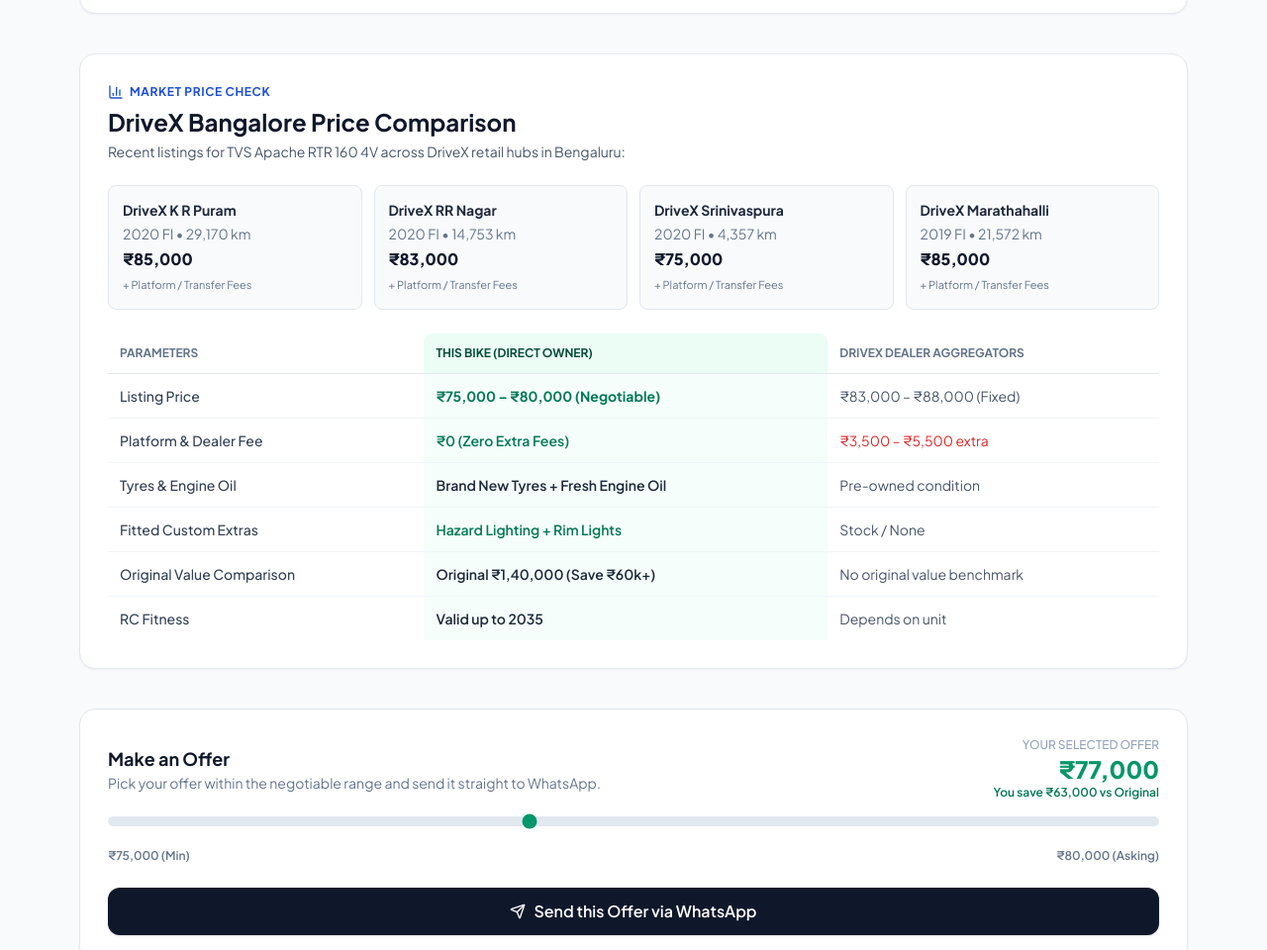
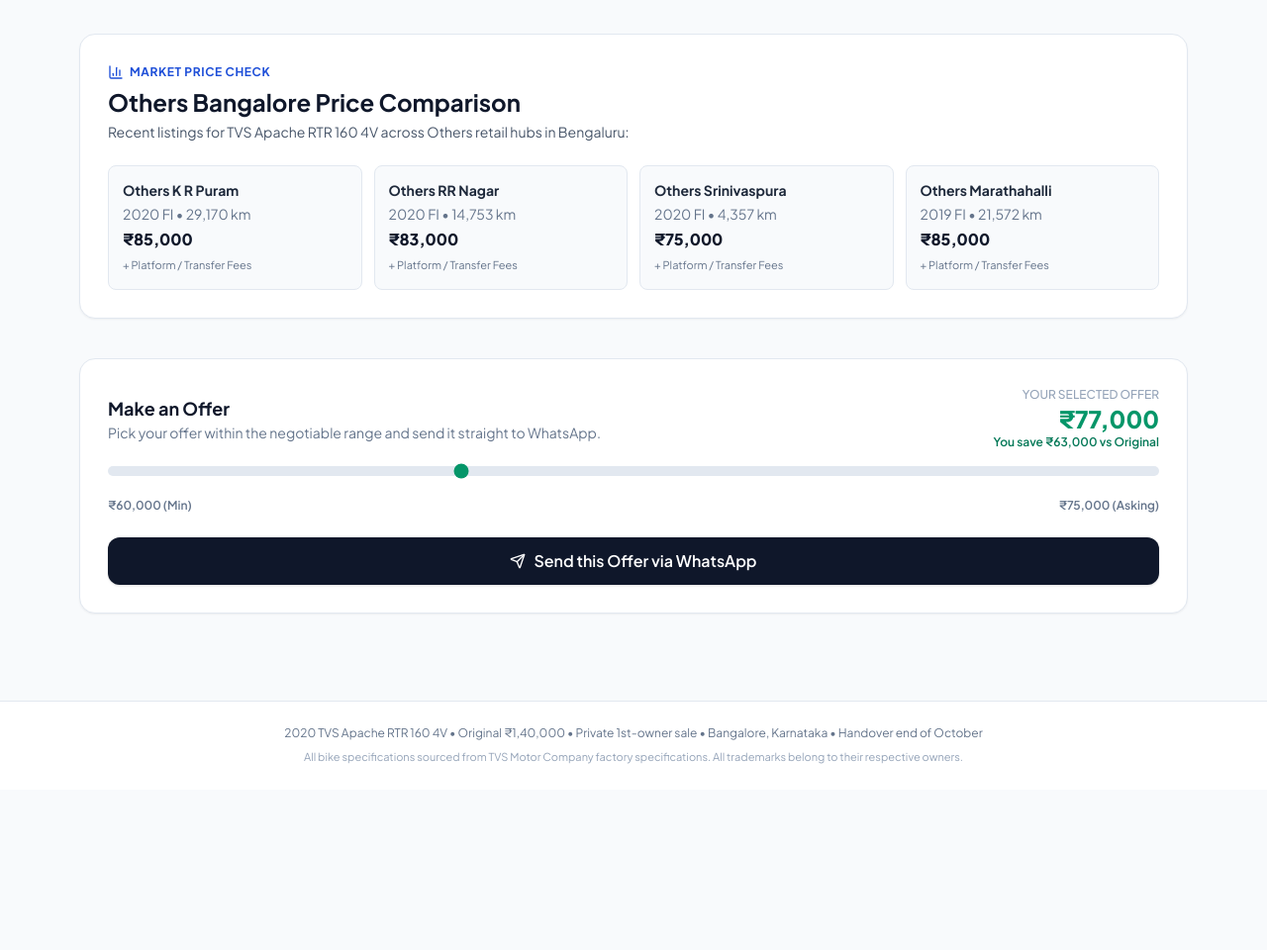
Before and after one commit to skyhunter1001/rtr-sale, a plain HTML site: page index.html in a window 1280 px wide. Shown: the part 1310-2270 px from the top of the page at 99% size. After the commit the page ends 2140 px from the top, so only its background shows below. Drawn offline with nearby package versions, Linux system fonts and the light colour scheme.

Commit message:
Update index.html

```diff
--- a/index.html
+++ b/index.html
@@ -144,7 +144,7 @@
               <span class="animate-ping absolute inline-flex h-full w-full rounded-full bg-emerald-400 opacity-75"></span>
               <span class="relative inline-flex rounded-full h-2.5 w-2.5 bg-emerald-600"></span>
             </span>
-            <span>🔥 <strong class="font-bold text-emerald-800">2</strong> buyers have enquired recently</span>
+            <span>🔥 <strong id="interestCount" class="font-bold text-emerald-800">2</strong> buyers have enquired recently</span>
           </div>
         </div>
 
@@ -153,7 +153,7 @@
           <div>
             <div class="flex items-center justify-between">
               <span class="text-xs font-semibold text-slate-500 uppercase tracking-wider">Original On-Road Price</span>
-              <span class="text-xs font-bold text-emerald-700 bg-emerald-50 border border-emerald-200 px-2 py-0.5 rounded">Save ~45% (₹60k+)</span>
+              <span class="text-xs font-bold text-emerald-700 bg-emerald-50 border border-emerald-200 px-2 py-0.5 rounded">Save ~53% (₹75k+)</span>
             </div>
             <div class="text-slate-400 font-semibold text-base line-through mt-0.5">₹1,40,000</div>
           </div>
@@ -161,7 +161,7 @@
           <div class="pt-2 border-t border-slate-100 flex items-baseline justify-between">
             <div>
               <span class="text-xs font-semibold text-slate-500 uppercase tracking-wider block">Asking Price</span>
-              <div class="text-3xl font-black text-slate-900">₹75,000 – ₹80,000</div>
+              <div class="text-3xl font-black text-slate-900">₹65,000 – ₹75,000</div>
             </div>
             <span class="text-xs font-bold text-emerald-700 bg-emerald-100 px-2.5 py-1 rounded-md">Negotiable</span>
           </div>
@@ -181,7 +181,7 @@
           </div>
           <div class="bg-white p-3 rounded-lg border border-slate-200">
             <span class="text-xs text-slate-500 block">Kilometers</span>
-            <span class="font-bold text-slate-800">30,000 km</span>
+            <span class="font-bold text-slate-800">30,300 km</span>
           </div>
           <div class="bg-white p-3 rounded-lg border border-slate-200">
             <span class="text-xs text-slate-500 block">Ownership</span>
@@ -189,7 +189,7 @@
           </div>
           <div class="bg-white p-3 rounded-lg border border-slate-200">
             <span class="text-xs text-slate-500 block">RC Fitness</span>
-            <span class="font-bold text-slate-800">Valid till 2038</span>
+            <span class="font-bold text-slate-800">Valid till 2035</span>
           </div>
           <div class="bg-white p-3 rounded-lg border border-slate-200">
             <span class="text-xs text-slate-500 block">Tyres</span>
@@ -197,7 +197,7 @@
           </div>
           <div class="bg-white p-3 rounded-lg border border-slate-200">
             <span class="text-xs text-slate-500 block">Engine Oil</span>
-            <span class="font-bold text-emerald-700"> 10W30 Synthetic Oil</span>
+            <span class="font-bold text-emerald-700">Fresh Oil 10w30</span>
           </div>
         </div>
 
@@ -289,7 +289,7 @@
             </div>
             <div>
               <span class="text-slate-500 block">Rear Brake</span>
-              <span class="font-semibold text-slate-800">200 mm Petal Disc </span>
+              <span class="font-semibold text-slate-800">200 mm Petal Disc / Drum</span>
             </div>
             <div>
               <span class="text-slate-500 block">ABS Unit</span>
@@ -366,43 +366,43 @@
       </div>
     </section>
 
-    <!-- DriveX Bangalore Market Comparison -->
+    <!-- Others Bangalore Market Comparison -->
     <section class="bg-white rounded-2xl p-5 md:p-7 border border-slate-200 shadow-sm space-y-6">
       <div>
         <div class="inline-flex items-center gap-1.5 text-xs font-bold text-blue-700 uppercase tracking-wider mb-1">
           <i data-lucide="bar-chart-3" class="w-4 h-4"></i> Market Price Check
         </div>
-        <h2 class="text-xl md:text-2xl font-bold text-slate-900">DriveX Bangalore Price Comparison</h2>
+        <h2 class="text-xl md:text-2xl font-bold text-slate-900">Others Bangalore Price Comparison</h2>
         <p class="text-slate-600 text-sm mt-1">
-          Recent listings for TVS Apache RTR 160 4V across DriveX retail hubs in Bengaluru:
+          Recent listings for TVS Apache RTR 160 4V across Others retail hubs in Bengaluru:
         </p>
       </div>
 
-      <!-- DriveX Listing Cards -->
+      <!-- Others Listing Cards -->
       <div class="grid grid-cols-1 sm:grid-cols-2 lg:grid-cols-4 gap-3 text-xs md:text-sm">
         <div class="p-3.5 bg-slate-50 rounded-lg border border-slate-200 space-y-1">
-          <div class="font-bold text-slate-800">DriveX K R Puram</div>
+          <div class="font-bold text-slate-800">Others K R Puram</div>
           <div class="text-slate-500">2020 FI • 29,170 km</div>
           <div class="text-base font-extrabold text-slate-900">₹85,000</div>
           <div class="text-[11px] text-slate-500">+ Platform / Transfer Fees</div>
         </div>
 
         <div class="p-3.5 bg-slate-50 rounded-lg border border-slate-200 space-y-1">
-          <div class="font-bold text-slate-800">DriveX RR Nagar</div>
+          <div class="font-bold text-slate-800">Others RR Nagar</div>
           <div class="text-slate-500">2020 FI • 14,753 km</div>
           <div class="text-base font-extrabold text-slate-900">₹83,000</div>
           <div class="text-[11px] text-slate-500">+ Platform / Transfer Fees</div>
         </div>
 
         <div class="p-3.5 bg-slate-50 rounded-lg border border-slate-200 space-y-1">
-          <div class="font-bold text-slate-800">DriveX Srinivaspura</div>
+          <div class="font-bold text-slate-800">Others Srinivaspura</div>
           <div class="text-slate-500">2020 FI • 4,357 km</div>
           <div class="text-base font-extrabold text-slate-900">₹75,000</div>
           <div class="text-[11px] text-slate-500">+ Platform / Transfer Fees</div>
         </div>
 
         <div class="p-3.5 bg-slate-50 rounded-lg border border-slate-200 space-y-1">
-          <div class="font-bold text-slate-800">DriveX Marathahalli</div>
+          <div class="font-bold text-slate-800">Others Marathahalli</div>
           <div class="text-slate-500">2019 FI • 21,572 km</div>
           <div class="text-base font-extrabold text-slate-900">₹85,000</div>
           <div class="text-[11px] text-slate-500">+ Platform / Transfer Fees</div>
@@ -410,49 +410,7 @@
       </div>
 
       <!-- Comparative Breakdown Table -->
-      <div class="overflow-x-auto">
-        <table class="w-full text-left text-sm border-collapse">
-          <thead>
-            <tr class="border-b border-slate-200 text-xs text-slate-500 uppercase">
-              <th class="py-3 px-3">Parameters</th>
-              <th class="py-3 px-3 bg-emerald-50 text-emerald-900 font-bold rounded-t-lg">This Bike (Direct Owner)</th>
-              <th class="py-3 px-3">DriveX Dealer Aggregators</th>
-            </tr>
-          </thead>
-          <tbody class="divide-y divide-slate-100 text-xs md:text-sm">
-            <tr>
-              <td class="py-3 px-3 font-medium text-slate-700">Listing Price</td>
-              <td class="py-3 px-3 font-bold text-emerald-700 bg-emerald-50/50">₹75,000 – ₹80,000 (Negotiable)</td>
-              <td class="py-3 px-3 text-slate-600">₹83,000 – ₹88,000 (Fixed)</td>
-            </tr>
-            <tr>
-              <td class="py-3 px-3 font-medium text-slate-700">Platform & Dealer Fee</td>
-              <td class="py-3 px-3 font-semibold text-emerald-700 bg-emerald-50/50">₹0 (Zero Extra Fees)</td>
-              <td class="py-3 px-3 text-red-600">₹3,500 – ₹5,500 extra</td>
-            </tr>
-            <tr>
-              <td class="py-3 px-3 font-medium text-slate-700">Tyres & Engine Oil</td>
-              <td class="py-3 px-3 font-semibold text-slate-800 bg-emerald-50/50">Brand New Tyres + Fresh Engine Oil</td>
-              <td class="py-3 px-3 text-slate-600">Pre-owned condition</td>
-            </tr>
-            <tr>
-              <td class="py-3 px-3 font-medium text-slate-700">Fitted Custom Extras</td>
-              <td class="py-3 px-3 font-semibold text-emerald-700 bg-emerald-50/50">Hazard Lighting + Rim Lights</td>
-              <td class="py-3 px-3 text-slate-600">Stock / None</td>
-            </tr>
-            <tr>
-              <td class="py-3 px-3 font-medium text-slate-700">Original Value Comparison</td>
-              <td class="py-3 px-3 font-semibold text-slate-800 bg-emerald-50/50">Original ₹1,40,000 (Save ₹60k+)</td>
-              <td class="py-3 px-3 text-slate-600">No original value benchmark</td>
-            </tr>
-            <tr>
-              <td class="py-3 px-3 font-medium text-slate-700">RC Fitness</td>
-              <td class="py-3 px-3 font-semibold text-slate-800 bg-emerald-50/50">Valid up to 2035</td>
-              <td class="py-3 px-3 text-slate-600">Depends on unit</td>
-            </tr>
-          </tbody>
-        </table>
-      </div>
+
     </section>
 
     <!-- Direct Price Negotiation Slider -->
@@ -471,16 +429,16 @@
 
       <input type="range"
              id="priceRange"
-             min="75000"
-             max="80000"
+             min="60000"
+             max="75000"
              step="500"
-             value="77000"
+             value="65000"
              class="w-full h-2.5 bg-slate-200 rounded-lg appearance-none cursor-pointer accent-emerald-600"
              oninput="updateOfferPrice(this.value)">
 
       <div class="flex justify-between text-xs font-semibold text-slate-500">
-        <span>₹75,000 (Min)</span>
-        <span>₹80,000 (Asking)</span>
+        <span>₹60,000 (Min)</span>
+        <span>₹75,000 (Asking)</span>
       </div>
 
       <div class="pt-2">
@@ -646,7 +604,7 @@
 
     // Persistent Counter Handling via localStorage
     const STORAGE_KEY = "rtr4v_buyer_counter";
-    const DEFAULT_COUNT = 0;
+    const DEFAULT_COUNT = 14;
 
     function getCounter() {
       const stored = localStorage.getItem(STORAGE_KEY);
@@ -659,7 +617,7 @@
 
     function incrementCounter() {
       let current = getCounter();
-      current *= 0 ;
+      current += 1;
       localStorage.setItem(STORAGE_KEY, current.toString());
       renderCounter(current, true);
     }
```
